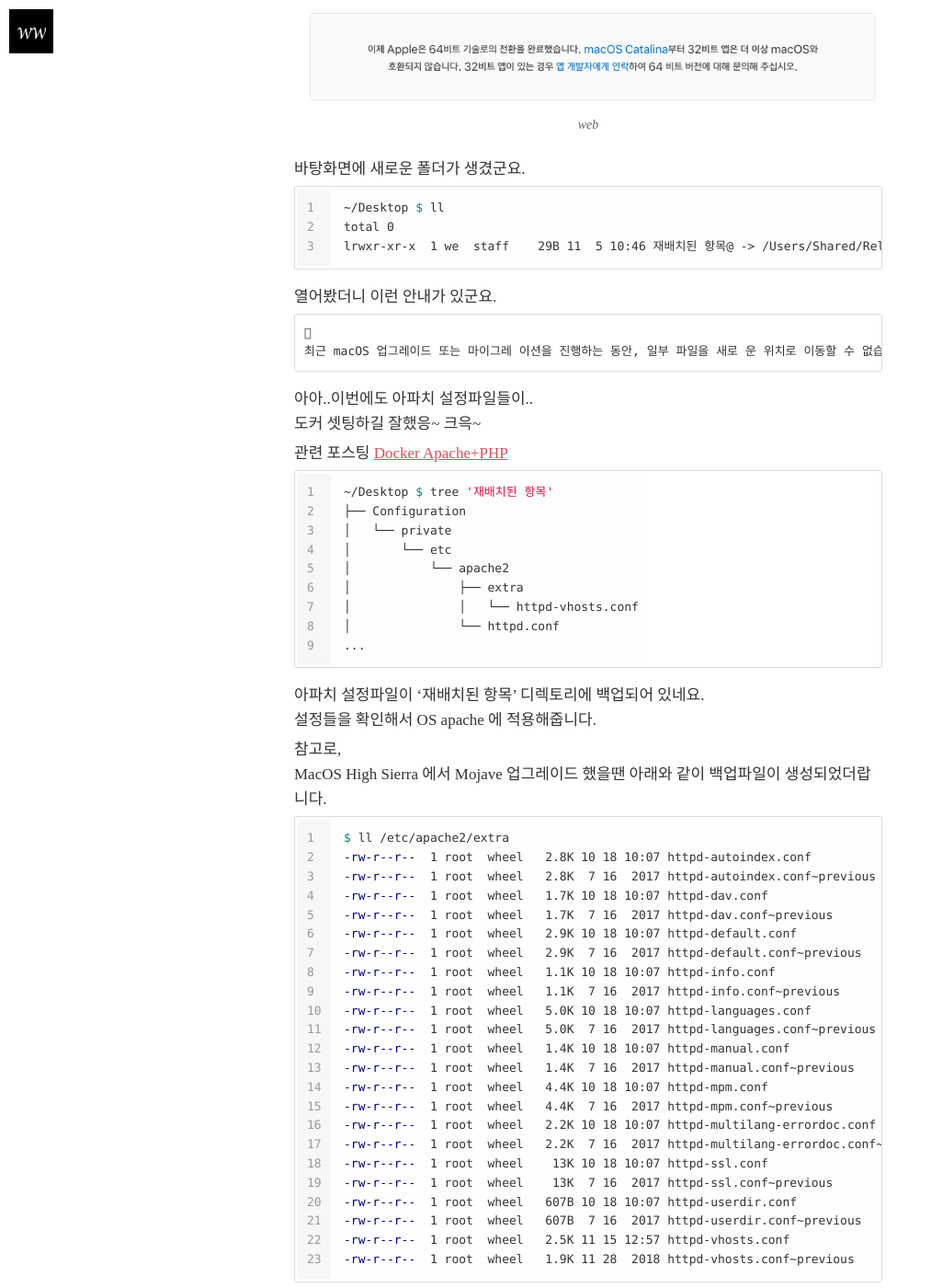
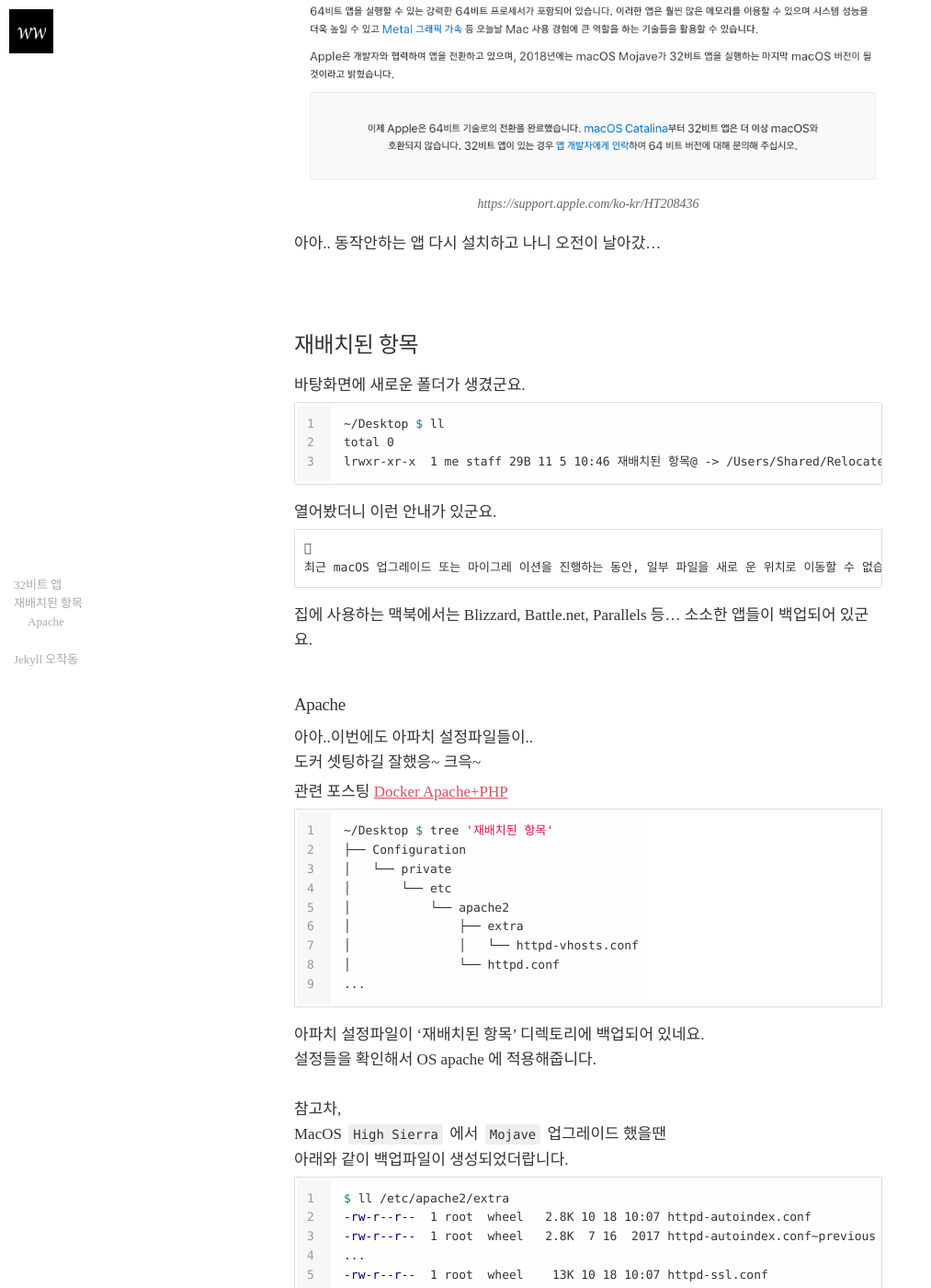
Before and after one commit to didalgus/didalgus.github.io, a Jekyll site: the page built from _posts/2019-11-05-hi-macOS.markdown, in a window 1280 px wide and 1400 px high, scrolled down 670 px. Shown: the whole window at 92% size, without its empty margins (0-1013 px from the left). Built offline with Jekyll 4.4.1, drawn with Linux system fonts in a browser that asks for light colours; nearby versions of some CDN libraries; some web fonts are replaced; the table of contents is made by our own code; some of the changed text lies outside the part shown.

Commit message:
modify posts

````diff
--- a/_posts/2019-11-05-hi-macOS.markdown
+++ b/_posts/2019-11-05-hi-macOS.markdown
@@ -13,23 +13,26 @@
 
 OS 업데이트 알림이 떴습니다.
 미루고 미루다가 오늘 업데이트 했지요.
-macOS Mojave 10.14.6 > Catalina 10.15.1
-
+macOS `Mojave 10.14.6` > `Catalina 10.15.1`
+<br>
 그랬더니~
 
-32bit 지원 종료...!!
-https://support.apple.com/ko-kr/HT208436
+## 32비트 앱
 
+[32bit 지원 종료...!!](https://support.apple.com/ko-kr/HT208436)
+
+![https://support.apple.com/ko-kr/HT208436]({{ site.url }}/assets/article_images/2019-11-05-hi-macOS/2019-11-05-001.png)
 아아.. 동작안하는 앱 다시 설치하고 나니 오전이 날아갔...
+<br>
 
-![web]({{ site.url }}/assets/article_images/2019-11-05-hi-macOS/2019-11-05-001.png)
+## 재배치된 항목
 
 바탕화면에 새로운 폴더가 생겼군요.
 
 ```bash
 ~/Desktop $ ll
 total 0
-lrwxr-xr-x  1 we  staff    29B 11  5 10:46 재배치된 항목@ -> /Users/Shared/Relocated Items
+lrwxr-xr-x  1 me staff 29B 11 5 10:46 재배치된 항목@ -> /Users/Shared/Relocated Items
 ```
 
 열어봤더니 이런 안내가 있군요.
@@ -37,6 +40,9 @@
 
 최근 macOS 업그레이드 또는 마이그레 이션을 진행하는 동안, 일부 파일을 새로 운 위치로 이동할 수 없습니다. 이 폴더에 는 이 파일들이 포함되어 있습니다.
 ```
+집에 사용하는 맥북에서는 Blizzard, Battle.net, Parallels 등... 소소한 앱들이 백업되어 있군요.
+
+### Apache
 
 아아..이번에도 아파치 설정파일들이..
 도커 셋팅하길 잘했응~ 크윽~
@@ -58,27 +64,16 @@
 
 아파치 설정파일이 '재배치된 항목' 디렉토리에 백업되어 있네요.
 설정들을 확인해서 OS apache 에 적용해줍니다.
+<br>
+참고차,
+MacOS `High Sierra` 에서 `Mojave` 업그레이드 했을땐
+아래와 같이 백업파일이 생성되었더랍니다.
 
-참고로,
-MacOS High Sierra 에서 Mojave 업그레이드 했을땐 아래와 같이 백업파일이 생성되었더랍니다.
 ```bash
 $ ll /etc/apache2/extra
 -rw-r--r--  1 root  wheel   2.8K 10 18 10:07 httpd-autoindex.conf
 -rw-r--r--  1 root  wheel   2.8K  7 16  2017 httpd-autoindex.conf~previous
--rw-r--r--  1 root  wheel   1.7K 10 18 10:07 httpd-dav.conf
--rw-r--r--  1 root  wheel   1.7K  7 16  2017 httpd-dav.conf~previous
--rw-r--r--  1 root  wheel   2.9K 10 18 10:07 httpd-default.conf
--rw-r--r--  1 root  wheel   2.9K  7 16  2017 httpd-default.conf~previous
--rw-r--r--  1 root  wheel   1.1K 10 18 10:07 httpd-info.conf
--rw-r--r--  1 root  wheel   1.1K  7 16  2017 httpd-info.conf~previous
--rw-r--r--  1 root  wheel   5.0K 10 18 10:07 httpd-languages.conf
--rw-r--r--  1 root  wheel   5.0K  7 16  2017 httpd-languages.conf~previous
--rw-r--r--  1 root  wheel   1.4K 10 18 10:07 httpd-manual.conf
--rw-r--r--  1 root  wheel   1.4K  7 16  2017 httpd-manual.conf~previous
--rw-r--r--  1 root  wheel   4.4K 10 18 10:07 httpd-mpm.conf
--rw-r--r--  1 root  wheel   4.4K  7 16  2017 httpd-mpm.conf~previous
--rw-r--r--  1 root  wheel   2.2K 10 18 10:07 httpd-multilang-errordoc.conf
--rw-r--r--  1 root  wheel   2.2K  7 16  2017 httpd-multilang-errordoc.conf~previous
+...
 -rw-r--r--  1 root  wheel    13K 10 18 10:07 httpd-ssl.conf
 -rw-r--r--  1 root  wheel    13K  7 16  2017 httpd-ssl.conf~previous
 -rw-r--r--  1 root  wheel   607B 10 18 10:07 httpd-userdir.conf
@@ -87,9 +82,9 @@
 -rw-r--r--  1 root  wheel   1.9K 11 28  2018 httpd-vhosts.conf~previous
 ```
 
+## Jekyll 오작동
 
-
-
+지킬이 뜨질 않는군요.
 아놔... OS 업그레이드 왤케 잦은거냐고요~~~
 
 ```bash
@@ -99,4 +94,4 @@
 ```
 
 치료를 시작해봅시다.
-회생 불가 ... 엉엉 ㅠ
+지킬 심폐 소생술 성공기는 [Welcome to Jekyll!]({% post_url 2019-06-17-Welcome-to-Jekyll %}) 에서 확인하세요.
````
Also changed, not shown: _posts/2019-06-17-Welcome-to-Jekyll.markdown (+115 -1 lines), _posts/2019-10-14-AWS-Service-Charges.markdown (renamed from _posts/2019-10-14-AWS Service Charges.markdown, +5 -5 lines), assets/article_images/2019-10-14-AWS-Service-Charges/2019-10-14-001.png (renamed from assets/article_images/2019-10-14-AWS Service Charges/2019-10-14-001.png), assets/article_images/2019-10-14-AWS-Service-Charges/2019-10-14-002.png (renamed from assets/article_images/2019-10-14-AWS Service Charges/2019-10-14-002.png), assets/article_images/2019-10-14-AWS-Service-Charges/2019-10-14-003.png (renamed from assets/article_images/2019-10-14-AWS Service Charges/2019-10-14-003.png), assets/article_images/2019-10-14-AWS-Service-Charges/2019-10-14-004.png (renamed from assets/article_images/2019-10-14-AWS Service Charges/2019-10-14-004.png), assets/article_images/2019-10-14-AWS-Service-Charges/2019-10-14-005.png (renamed from assets/article_images/2019-10-14-AWS Service Charges/2019-10-14-005.png).
